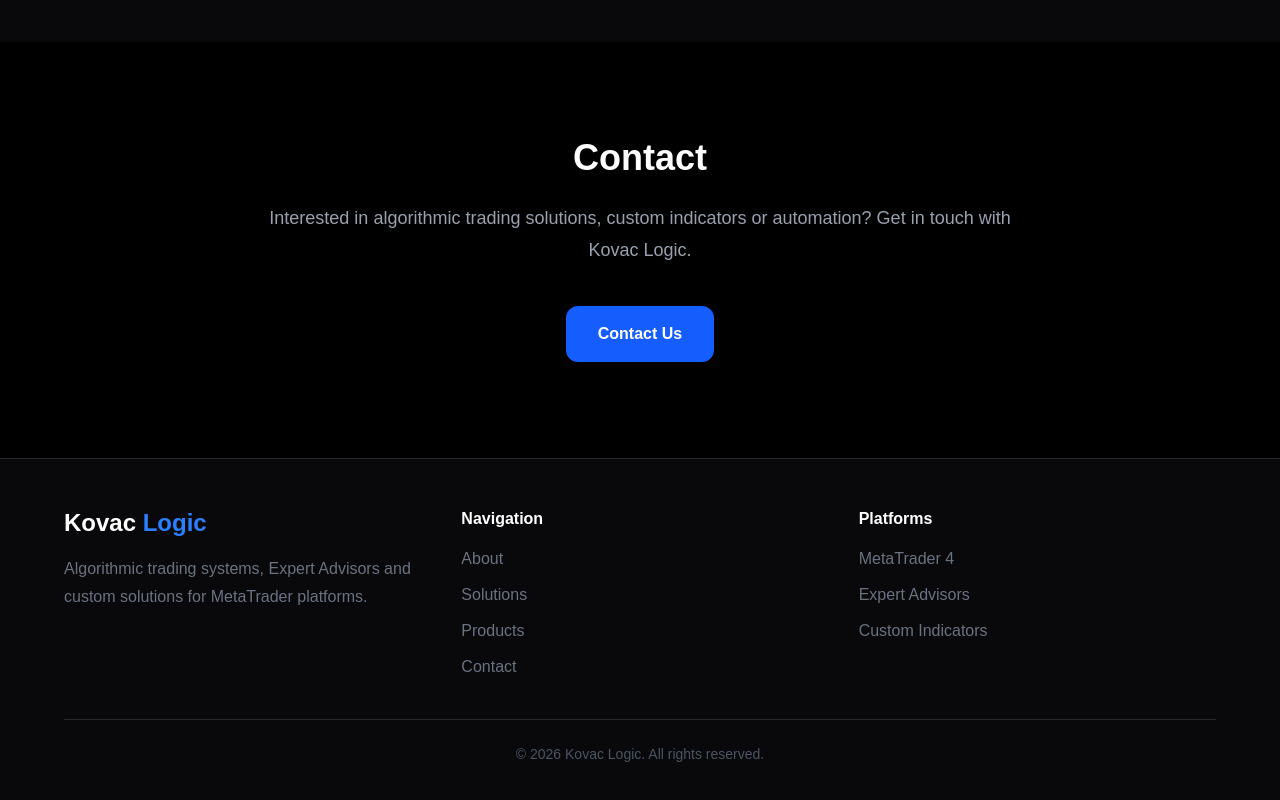
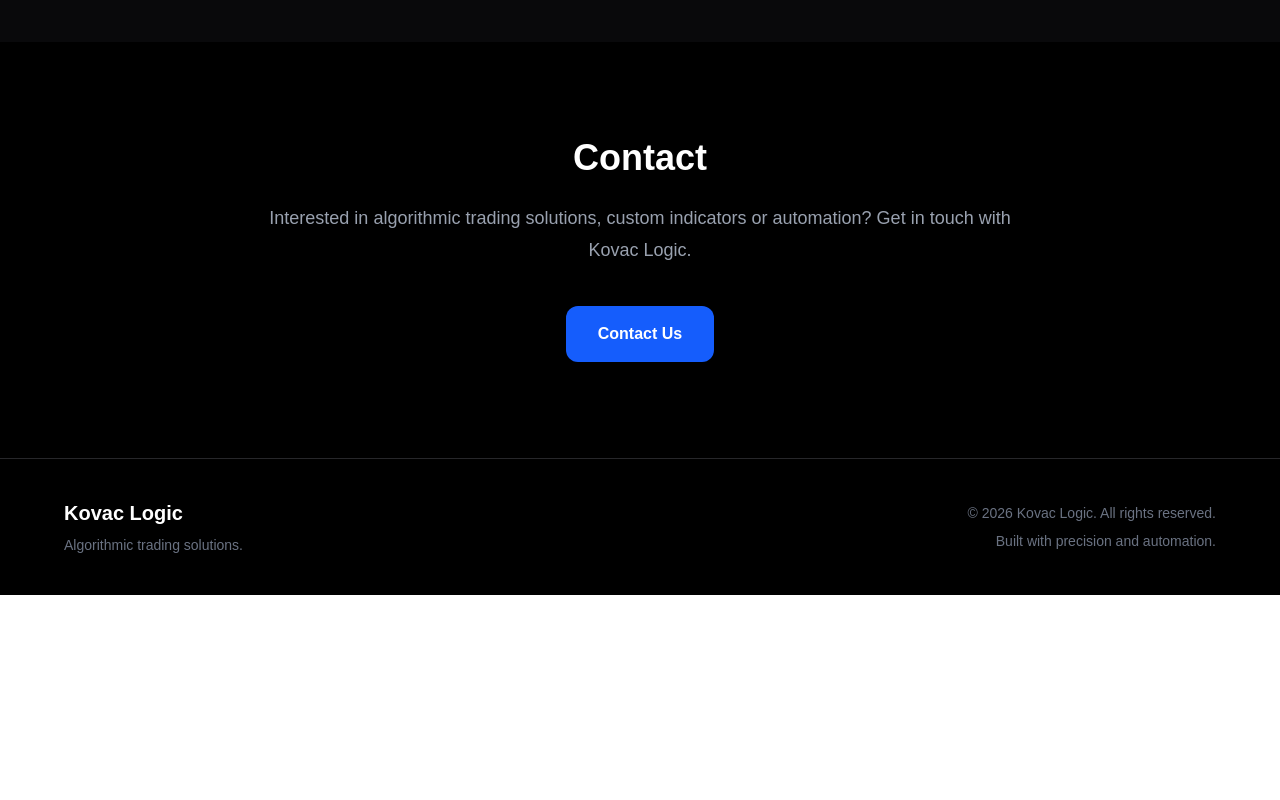
Before and after one commit to Kovactrader/kovac-logic-website, a Next.js app: page / in a window 1280 px wide. Shown: the part 3230-4030 px from the top of the page. After the commit the page ends 3825 px from the top, so only its background shows below. Built offline with nearby package versions, Linux system fonts and the light colour scheme.

Commit message:
Improve contact section

```diff
--- a/src/app/components/Footer.tsx
+++ b/src/app/components/Footer.tsx
@@ -1,95 +1,34 @@
 export default function Footer() {
   return (
-    <footer className="px-6 py-12 bg-zinc-950 border-t border-zinc-800">
+    <footer className="border-t border-zinc-800 bg-black px-6 py-10">
+      <div className="max-w-6xl mx-auto flex flex-col md:flex-row justify-between items-center gap-6">
 
-      <div className="max-w-6xl mx-auto">
+        <div>
+          <h3 className="text-white text-xl font-bold">
+            Kovac Logic
+          </h3>
 
-        <div className="grid md:grid-cols-3 gap-10">
-
-
-          <div>
-
-            <h3 className="text-2xl font-bold">
-              Kovac <span className="text-blue-500">Logic</span>
-            </h3>
-
-            <p className="text-gray-500 mt-4 leading-7">
-              Algorithmic trading systems, Expert Advisors
-              and custom solutions for MetaTrader platforms.
-            </p>
-
-          </div>
-
-
-
-          <div>
-
-            <h4 className="font-semibold mb-4">
-              Navigation
-            </h4>
-
-            <div className="flex flex-col gap-3 text-gray-500">
-
-              <a href="#about" className="hover:text-white transition">
-                About
-              </a>
-
-              <a href="#solutions" className="hover:text-white transition">
-                Solutions
-              </a>
-
-              <a href="#products" className="hover:text-white transition">
-                Products
-              </a>
-
-              <a href="#contact" className="hover:text-white transition">
-                Contact
-              </a>
-
-            </div>
-
-          </div>
-
-
-
-          <div>
-
-            <h4 className="font-semibold mb-4">
-              Platforms
-            </h4>
-
-            <div className="text-gray-500 flex flex-col gap-3">
-
-              <span>
-                MetaTrader 4
-              </span>
-
-              <span>
-                Expert Advisors
-              </span>
-
-              <span>
-                Custom Indicators
-              </span>
-
-            </div>
-
-          </div>
-
-
+          <p className="text-gray-500 text-sm mt-2">
+            Algorithmic trading solutions.
+          </p>
         </div>
 
 
+        <div className="text-gray-500 text-sm text-center md:text-right">
 
-        <div className="border-t border-zinc-800 mt-10 pt-6 text-center text-gray-600 text-sm">
+          <p>
+            © {new Date().getFullYear()} Kovac Logic.
+            All rights reserved.
+          </p>
 
-          © {new Date().getFullYear()} Kovac Logic. All rights reserved.
+          <p className="mt-2">
+            Built with precision and automation.
+          </p>
 
         </div>
 
 
       </div>
-
     </footer>
   );
 }
```
